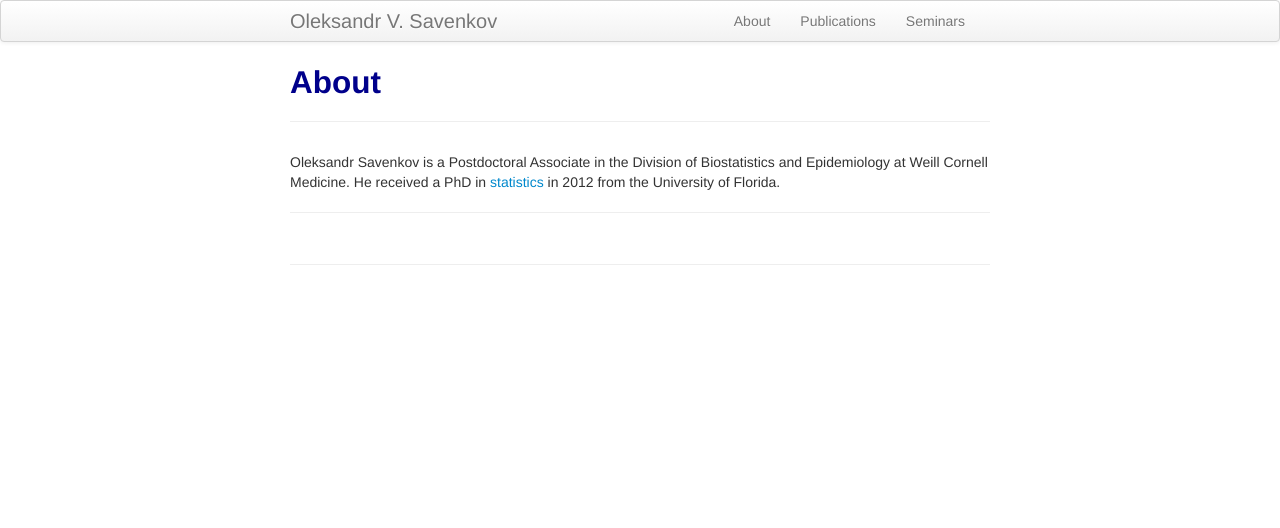
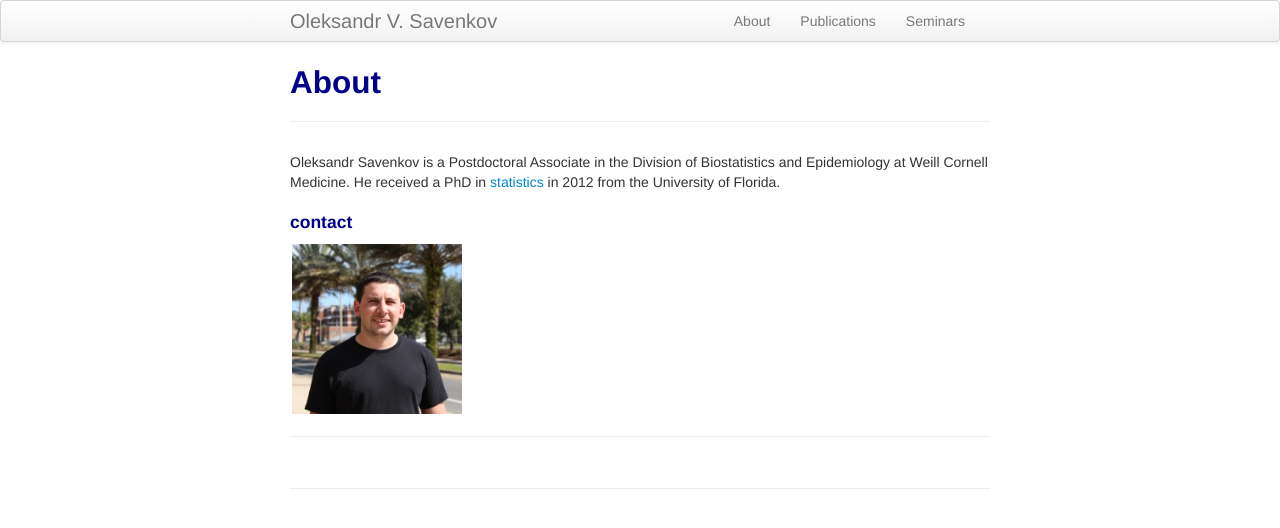
Before and after one commit to ovsavenkov/ovsavenkov.github.io, a Jekyll site: the page built from about.md, in a window 1280 px wide. Shown: the top 528 px of the page. Built offline with Jekyll 4.4.1, drawn with Linux system fonts in a browser that asks for light colours.

Commit message:
pick added

```diff
--- a/about.md
+++ b/about.md
@@ -8,4 +8,15 @@ Oleksandr Savenkov is a Postdoctoral Associate in the Division of Biostatistics
 He received a PhD in [statistics](http://www.stat.ufl.edu) in 2012 from the
 University of Florida.
 
+<div class="container">
+<h4><a name="contact"></a>contact</h4>
+
+    <div class="row-fluid">
+        <div class="span2">
+        <a href="../assets/pics/my_pic.jpg">
+            <img src="../assets/pics/my_pic.jpg"
+                  title="Oleksandr Savenkov" alt="Oleksandr Savenkov"/></a>
+        </div>
+    </div>
+</div>
 ---
```
